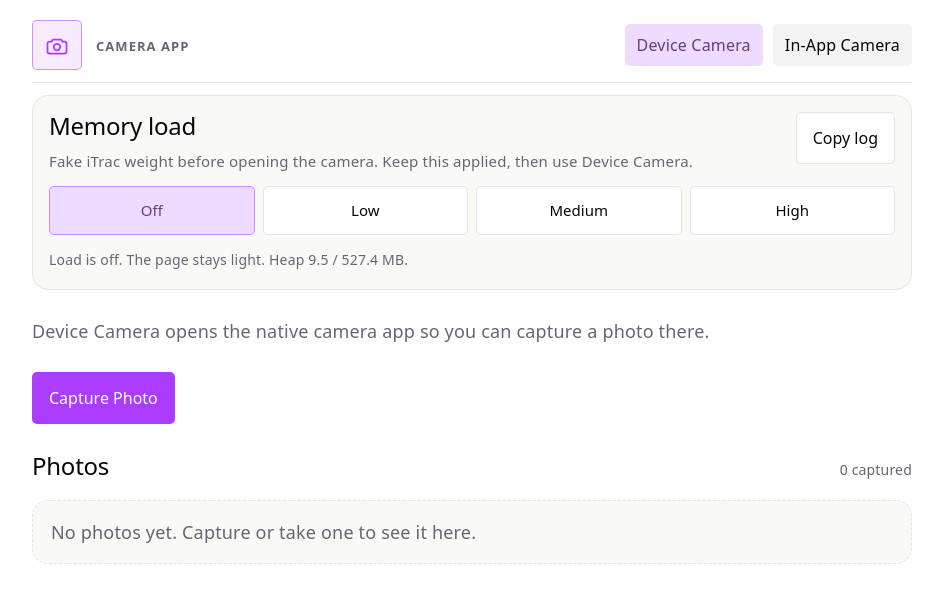
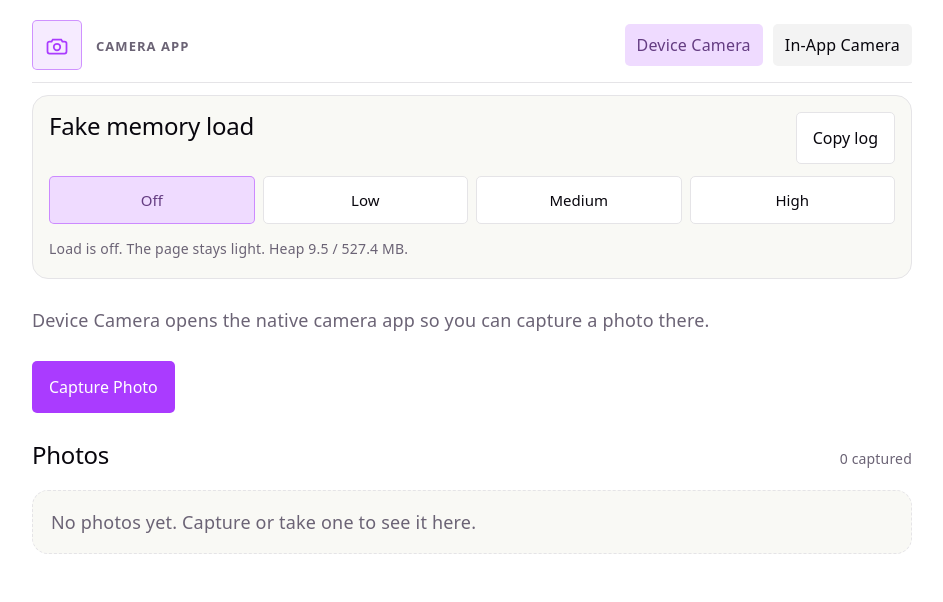
Before and after one commit to prasadambaledath/camera-app, a React (Vite) app: page / in a window 1280 px wide. Shown: the top 602 px of the page, without its empty margins (168-1111 px from the left). Built offline with nearby package versions, Linux system fonts and the light colour scheme.

Commit message:
Update MemoryLoadPanel heading to clarify purpose and improve consistency

```diff
--- a/src/components/MemoryLoadPanel.tsx
+++ b/src/components/MemoryLoadPanel.tsx
@@ -39,10 +39,7 @@ export function MemoryLoadPanel() {
 
       <div className="memory__heading">
         <div>
-          <h2>Memory load</h2>
-          <p>
-            Fake iTrac weight before opening the camera. Keep this applied, then use Device Camera.
-          </p>
+          <h2>Fake memory load</h2>
         </div>
         <button
           type="button"
```
